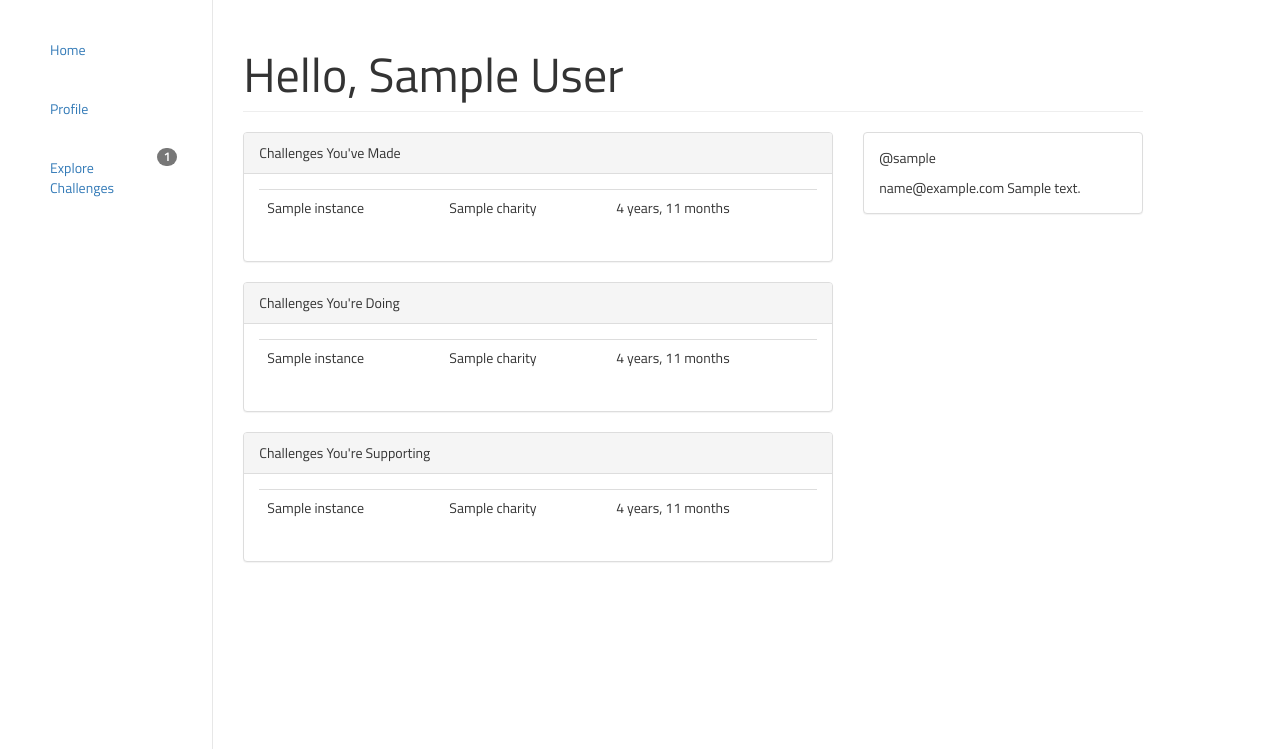
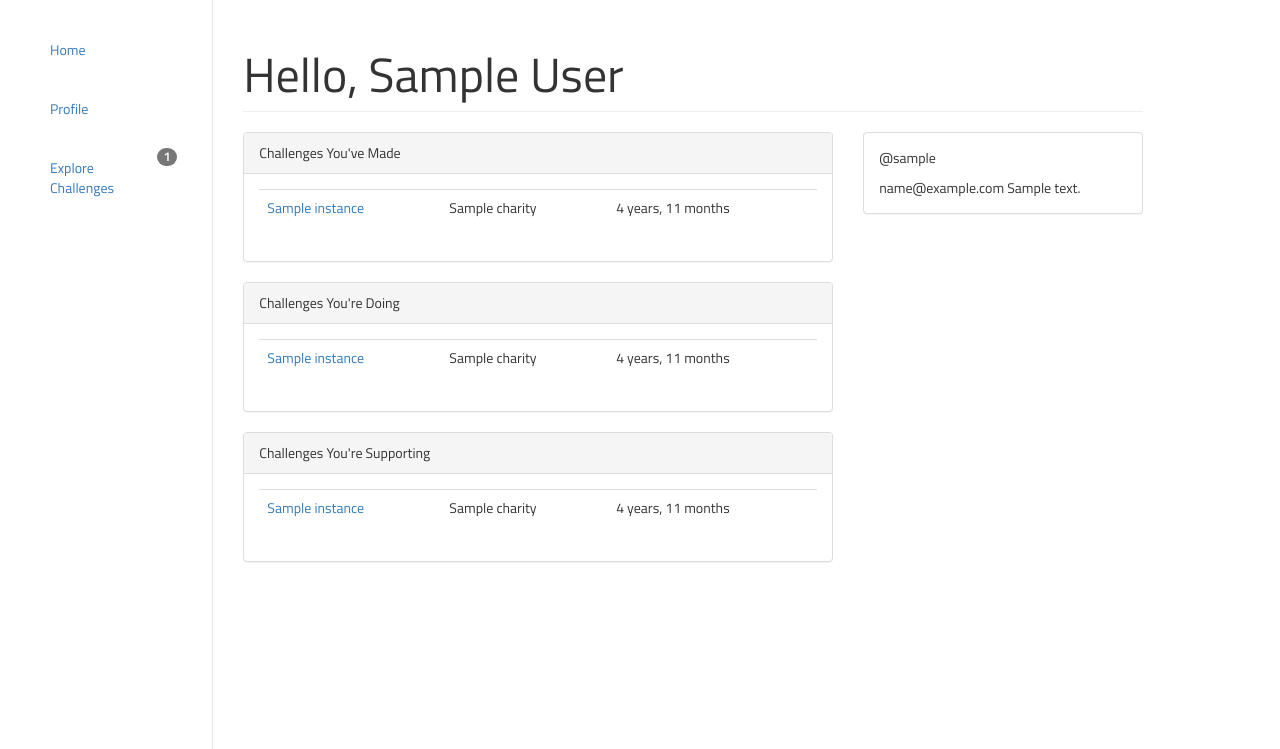
Before and after one commit to sbhacks2015-team/challenge-me, a Django app: page /dashboard/ in a window 1280 px wide. Shown: the part 51-800 px from the top of the page. Run offline with Django 3.2, Linux system fonts and the light colour scheme; a user stored in the database is signed in; tables that the repository leaves empty hold one stand-in row (values such as "Sample post"); some libraries are stand-ins or nearby versions.

Commit message:
my commit

```diff
--- a/challengeme/base/templates/dashboard.html
+++ b/challengeme/base/templates/dashboard.html
@@ -15,7 +15,7 @@
           <table class="table">
             {% for challenge in own_challenges %}
             <tr>
-              <td>{{ challenge.title }}</td>
+              <td><a href="/{{ challenge.id }}">{{ challenge.title }}</a></td>
               <td>{{ challenge.challenge.charity }}</td>
               <td>{{ challenge.goal_date|timeuntil }}</td>
             </tr>
@@ -30,7 +30,7 @@
           <table class="table">
             {% for challenge in challenges_participating %}
             <tr>
-              <td>{{ challenge.title }}</td>
+              <td><a href="/{{ challenge.id }}">{{ challenge.title }}</a></td>
               <td>{{ challenge.challenge.charity }}</td>
               <td>{{ challenge.goal_date|timeuntil }}</td>
             </tr>
@@ -46,7 +46,7 @@
           <table class="table">
             {% for challenge in challenges_supporting %}
             <tr>
-              <td>{{ challenge.title }}</td>
+              <td><a href="/{{ challenge.id }}">{{ challenge.title }}</a></td>
               <td>{{ challenge.challenge.charity }}</td>
               <td>{{ challenge.goal_date|timeuntil }}</td>
             </tr>
--- a/challengeme/base/templates/instance_detail.html
+++ b/challengeme/base/templates/instance_detail.html
@@ -8,12 +8,12 @@
     <h1 class="page-header text-center" style="font-size: 48px;">{{ instance.title }}<small> by {{ instance.owner }}</small></h1>
     <div class="container-fluid">
       <div class="row" style="overflow-x: none;">
-        <div class="col-md-8"><img src="http://placehold.it/900x600" class="img-responsize" style="width: 100%;"></div>
+        <div class="col-md-8"><img src="{% static "img/1.jpg"%}" class="img-responsize" style="width: 100%;"></div>
         <div class="col-md-4">
           <h2 class="text-left">{{ instance.supporters.all|length }}<small><br> supporte{{ instance.supporters.all|length|pluralize:"r,rs" }}</small></h2>
-          <h2 class="text-left">{{ instance.balance }}<small><br> pledged of {{ instance.bounty|floatformat }}BTC goal</small></h2>
+          <h2 class="text-left">{{ instance.balance|floatformat:1 }}<small><br> pledged of {{ instance.bounty|floatformat }}BTC goal</small></h2>
           <h2 class="text-left">{{ instance.goal_date|timeuntil }}<small><br> to go</small></h2><br>
-          {% if instance.goal_date|timeuntil > 0 %}
+          {% if instance.goal_date|timeuntil != 0 %}
             <button type="button" class="btn btn-primary btn-lg btn-block">Pledge your support!</button>
           {% else %}
           <button type="button" class="btn btn-primary btn-lg btn-block disabled">Time's Up!</button>
```
Also changed, not shown: challengeme/base/static/img/1.jpg (added).
